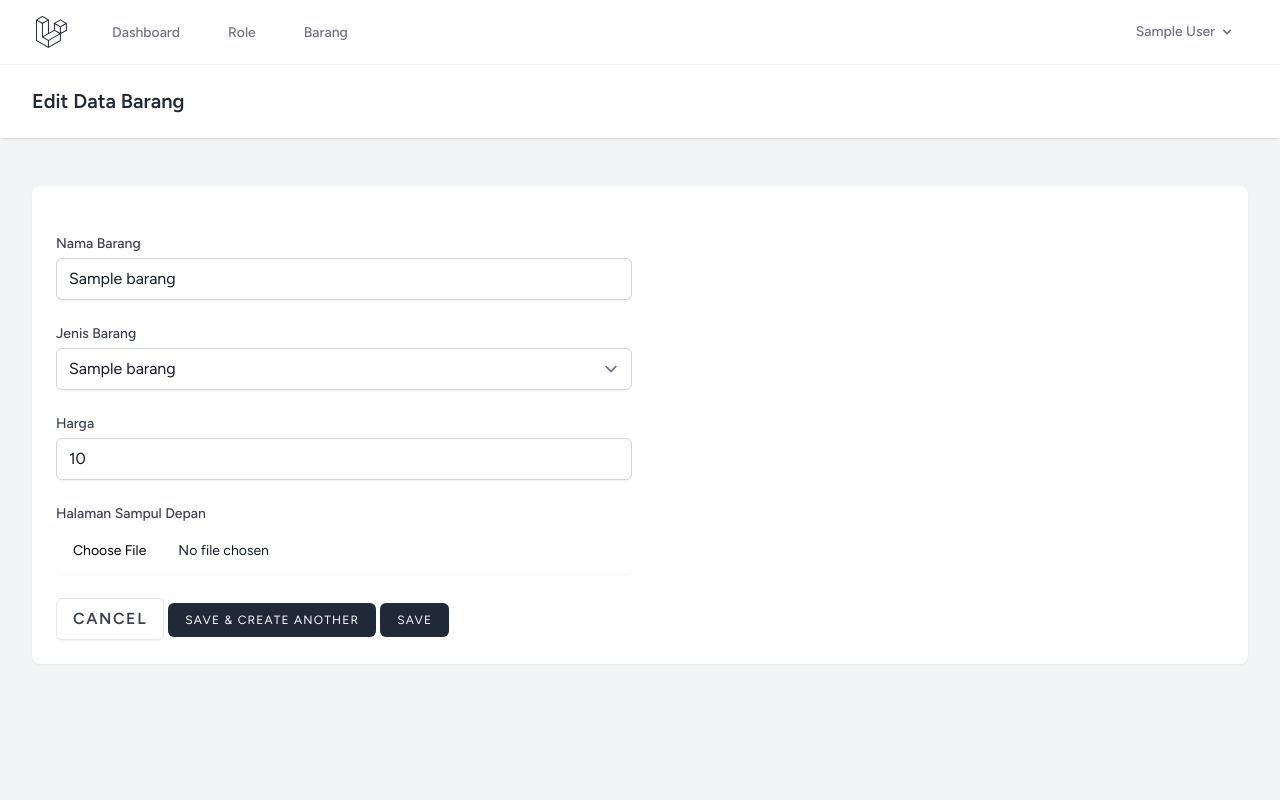
After one commit to Rizki5846/Project-MonitoringToko, a Laravel app: page /barang/1/edit in a window 1280 px wide. The commit adds this page. Run offline with Laravel 10, Linux system fonts and the light colour scheme; a user stored in the database is signed in; tables that the repository leaves empty hold one stand-in row (values such as "Sample post"); style sheets or scripts are compiled from the project's sources; some libraries are stand-ins or nearby versions.

Commit message:
Management Crud Edit barang

```diff
--- a/app/Http/Controllers/BarangController.php
+++ b/app/Http/Controllers/BarangController.php
@@ -62,4 +62,39 @@ class BarangController extends Controller
 
         return redirect()->route('barang')->with($notification);
     }
+    public function edit($id)
+    {
+        $barang = Barang::find($id);
+        $jenisBarangs = JenisBarang::all();
+
+        return view('barang.edit', compact('barang', 'jenisBarangs'));
+    }
+
+    public function update(Request $request, string $id)
+    {
+        $barang = Barang::find($id);
+        $validated = $request->validate([
+            'nama_barang' => 'required|max:255',
+            'jenis_barang_id' => 'required|max:150',
+            'harga' => 'required|numeric',
+            'cover' => 'nullable|image',
+        ]);
+
+        if ($request->hasFile('cover')) {
+            $path = $request->file('cover')->storeAs(
+                'public/cover_barang',
+                'cover_barang_' . time() . '.' . $request->file('cover')->extension()
+            );
+            $validated['cover'] = basename($path);
+        }
+
+        $barang->update($validated);
+
+        $notification = [
+            'message' => 'Data barang berhasil diperbaharui',
+            'alert-type' => 'success'
+        ];
+
+        return redirect()->route('barang')->with($notification);
+    }
 }
--- /dev/null
+++ b/resources/views/barang/edit.blade.php
@@ -0,0 +1,50 @@
+<x-app-layout>
+    <x-slot name="header">
+        <h2 class="font-semibold text-xl text-gray-800 leading-tight">
+            {{ __('Edit Data Barang') }}
+        </h2>
+    </x-slot>
+
+    <div class="py-12">
+        <div class="max-w-7xl mx-auto sm:px-6 lg:px-8">
+            <div class="bg-white overflow-hidden shadow-sm sm:rounded-lg">
+                <div class="p-6 text-gray-900">
+
+                    <form method="post" action="{{ route('barang.update', $barang->id) }}" enctype="multipart/form-data" class="mt-6 space-y-6">
+                        @csrf
+                        @method('PUT') <!-- Perlu menggunakan metode PUT untuk update -->
+
+                        <div class="max-w-xl">
+                            <x-input-label for="title" value="Nama Barang" />
+                            <x-text-input id="nama_barang" type="text" name="nama_barang" class="mt-1 block w-full" value="{{ $barang->nama_barang }}" required />
+                            <x-input-error class="mt-2" :messages="$errors->get('nama_barang')" />
+                        </div>
+                        <div class="max-w-xl">
+                            <x-input-label for="jenisBarang" value="Jenis Barang" />
+                            <x-select-input id="jenis" name="jenis_barang_id" class="mt-1 block w-full" required>
+                                <option value="">--Pilih jenis barang--</option>
+                                @foreach($jenisBarangs as $jenisBarang)
+                                    <option value="{{ $jenisBarang->id }}" {{ $barang->jenis_barang_id == $jenisBarang->id ? 'selected' : '' }}>{{ $jenisBarang->nama }}</option>
+                                @endforeach
+                            </x-select-input>
+                        </div>
+                        <div class="max-w-xl">
+                            <x-input-label for="quantity" value="Harga" />
+                            <x-text-input id="harga" type="number" name="harga" class="mt-1 block w-full" value="{{ $barang->harga }}" required />
+                            <x-input-error class="mt-2" :messages="$errors->get('harga')" />
+                        </div>
+                        <div class="max-w-xl">
+                            <x-input-label for="cover" value="Halaman Sampul Depan" />
+                            <x-file-input id="cover" name="cover" class="mt-1 block w-full" />
+                            <x-input-error class="mt-2" :messages="$errors->get('cover')" />
+                        </div>
+                        <x-secondary-button tag="a" href="{{ route('barang') }}">Cancel</x-secondary-button>
+                        <x-primary-button name="save_and_create" value="true">Save & Create Another</x-primary-button>
+                        <x-primary-button name="save" value="true">Save</x-primary-button>
+                    </form>
+
+                </div>
+            </div>
+        </div>
+    </div>
+</x-app-layout>
--- a/resources/views/barang/index.blade.php
+++ b/resources/views/barang/index.blade.php
@@ -38,6 +38,7 @@
                             </td>
                             <td></td>
                             <td>
+                                <x-primary-button tag="a" href="{{route('barang.edit', $barang['id'])}}">Edit</x-primary-button>
 
                                 <x-danger-button x-data=""
                                     x-on:click.prevent="$dispatch('open-modal', 'confirm-book-deletion')"
--- a/routes/web.php
+++ b/routes/web.php
@@ -38,6 +38,8 @@ Route::middleware('auth')->group(function () {
     Route::get('/barang/create', [BarangController::class, 'create'])->name('barang.create');
     Route::post('/barang', [BarangController::class, 'store'])->name('barang.store');
     Route::delete('/barang/{id}', [BarangController::class, 'destroy'])->name('barang.destroy');
+    Route::get('/barang/{id}/edit',[BarangController::class, 'edit'])->name('barang.edit');
+    Route::match(['put', 'patch'], '/barang/{id}',[BarangController::class, 'update'])->name('barang.update');
 });
 
 require __DIR__.'/auth.php';
```
